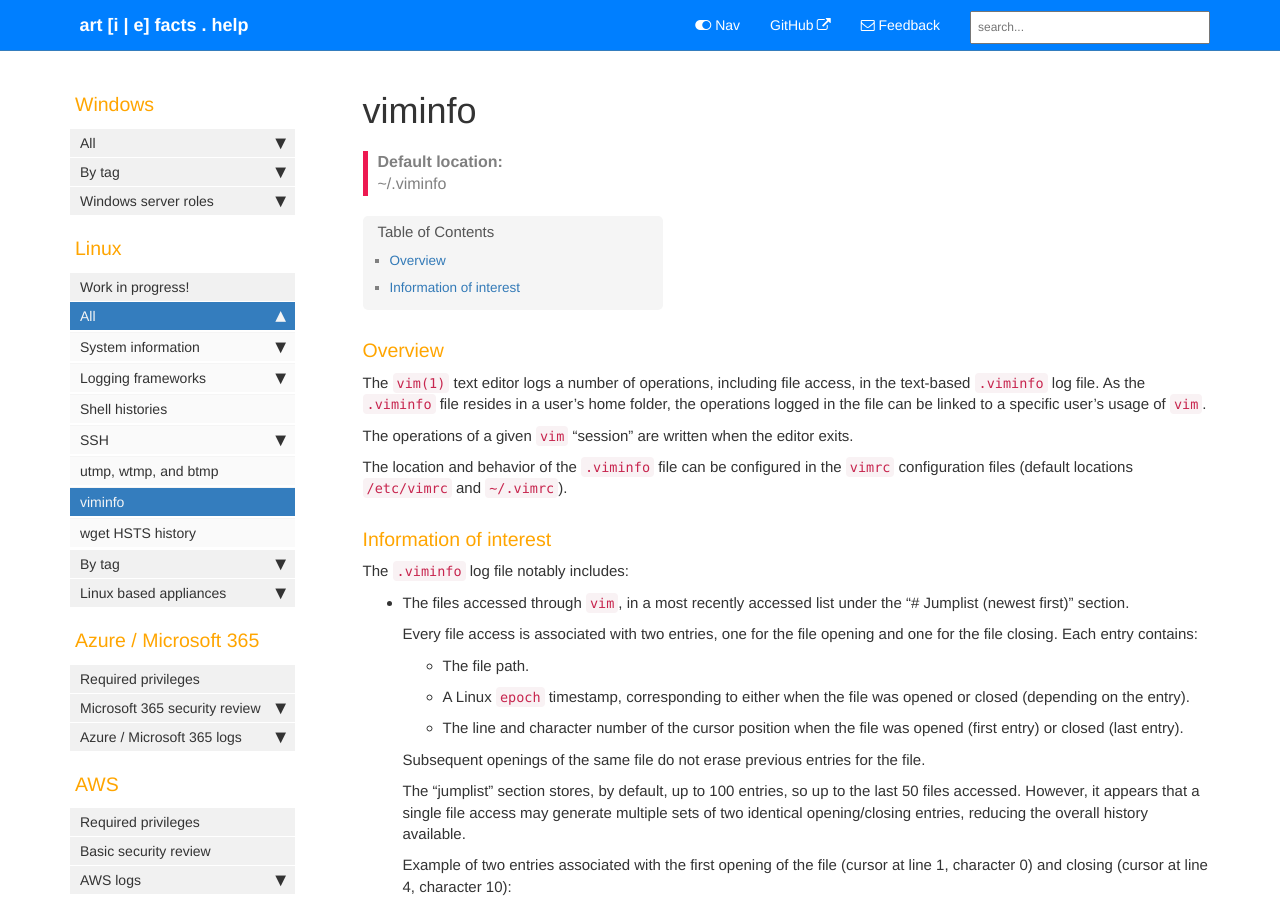
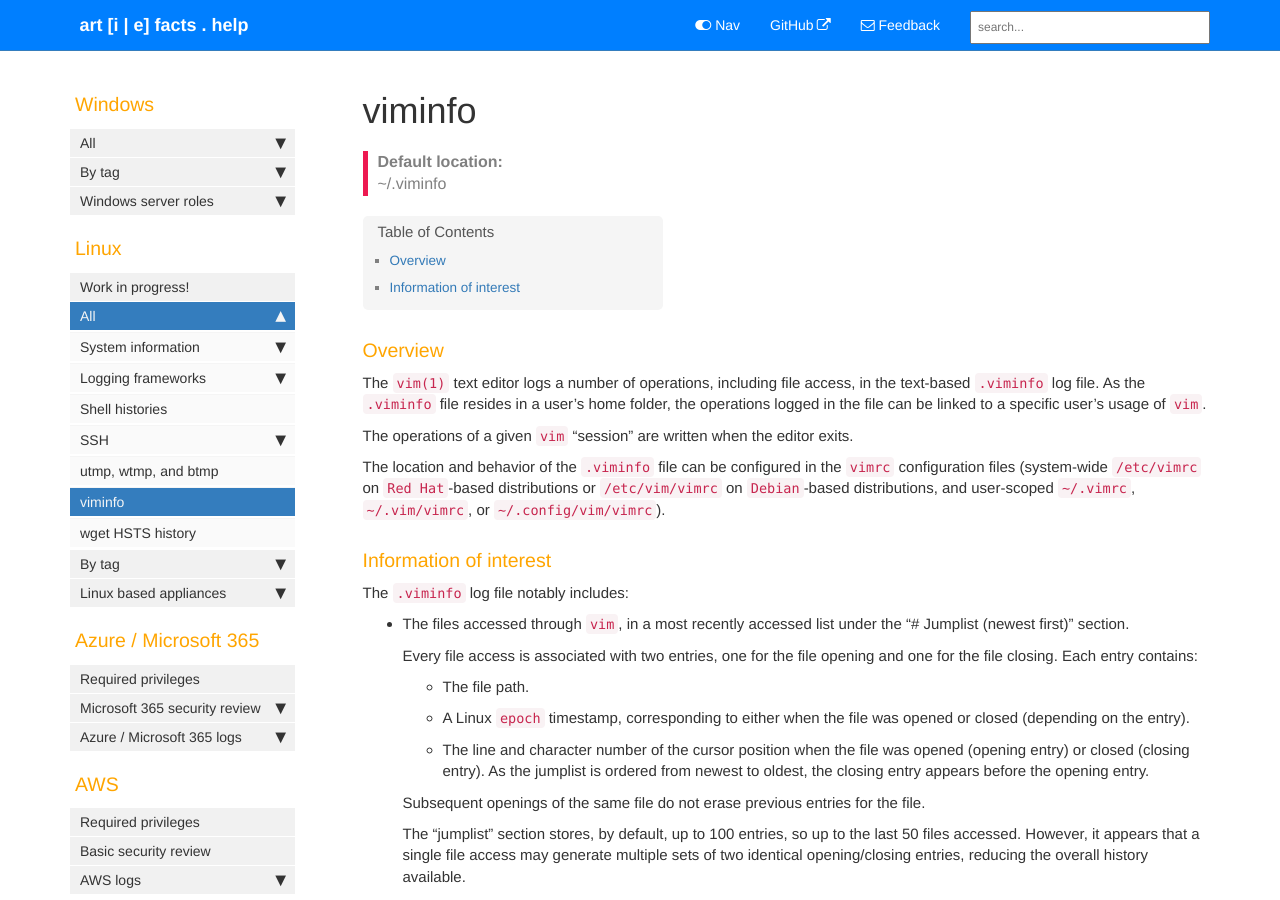
Before and after one commit to Qazeer/artefacts.help, a Jekyll site: the page built from pages/linux/viminfo.md, in a window 1280 px wide and 900 px high. Built offline with Jekyll 4.4.1, drawn with Linux system fonts in a browser that asks for light colours; comment, search, counter and statistics services are not loaded.

Commit message:
[Artefact] Linux viminfo - Clarify the opening / closing entries, add the vimrc paths

```diff
--- a/pages/linux/viminfo.md
+++ b/pages/linux/viminfo.md
@@ -1,7 +1,7 @@
 ---
 title: viminfo
 summary: 'The vim text editor logs a number of operations in the text-based ".viminfo" log file.\n\n The log file notably includes information on the last 100 files accessed (by default) through vim.\n\n Under the "jumplist" section, up to 50 file accesses are referenced, with each file access associated with two entries, one for the file opening and one for the file closing. Each entry includes the file path and an epoch timestamp of occurrence (file opening or closing). Subsequent openings of the same file do not erase previous entries for the file.\n\n Under the "# History of marks within files" section, up to 100 file accesses are referenced, with only a single entry for a given file, which references the last closing of the file. This section may thus contain more historical data than the "jumplist" section.'
-keywords: vim, viminfo
+keywords: vim, viminfo, jumplist, vimrc
 tags:
   - linux_files_and_folders_access
   - linux_file_knowledge
@@ -22,7 +22,9 @@ usage of `vim`.
 The operations of a given `vim` "session" are written when the editor exits.
 
 The location and behavior of the `.viminfo` file can be configured in the
-`vimrc` configuration files (default locations `/etc/vimrc` and `~/.vimrc`).
+`vimrc` configuration files (system-wide `/etc/vimrc` on `Red Hat`-based
+distributions or `/etc/vim/vimrc` on `Debian`-based distributions, and
+user-scoped `~/.vimrc`, `~/.vim/vimrc`, or `~/.config/vim/vimrc`).
 
 ### Information of interest
 
@@ -40,7 +42,9 @@ The `.viminfo` log file notably includes:
         opened or closed (depending on the entry).
 
       - The line and character number of the cursor position when the file was
-        opened (first entry) or closed (last entry).
+        opened (opening entry) or closed (closing entry). As the jumplist is
+        ordered from newest to oldest, the closing entry appears before the
+        opening entry.
 
     Subsequent openings of the same file do not erase previous entries for the
     file.
```
